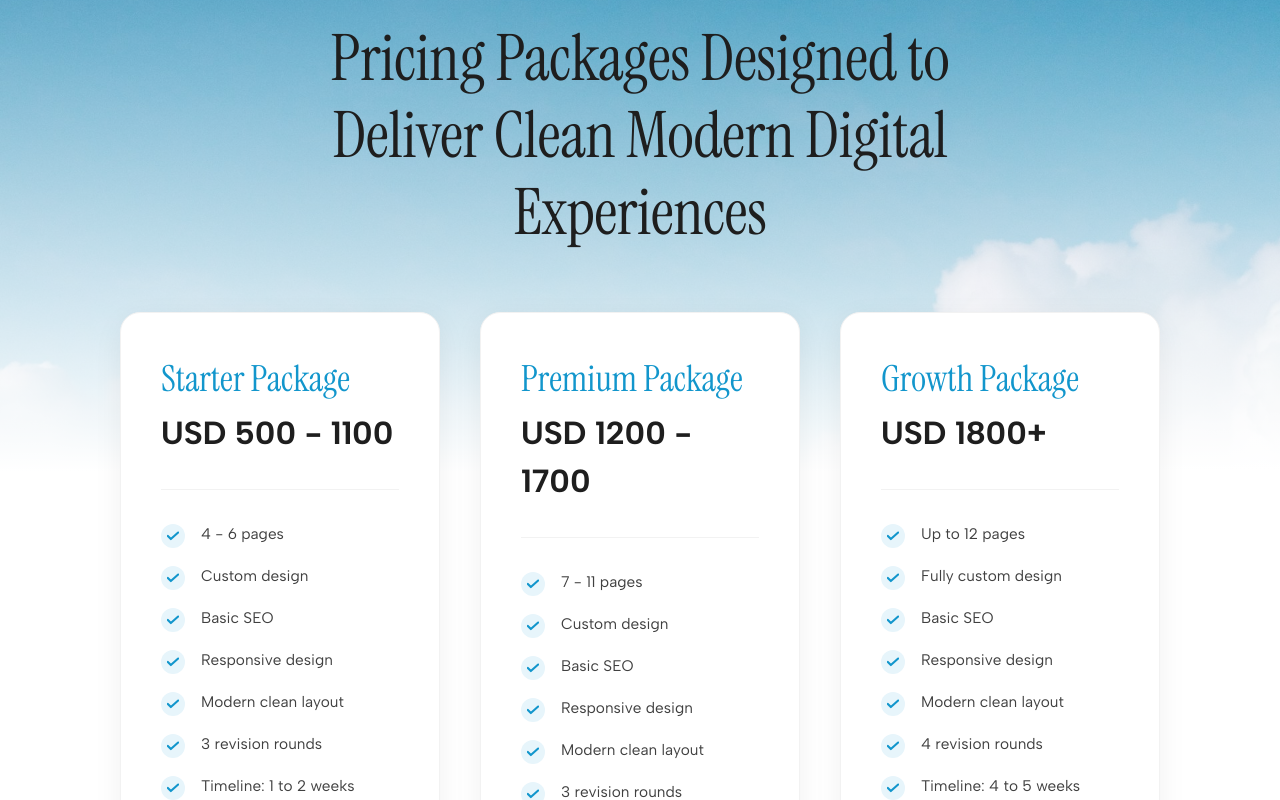
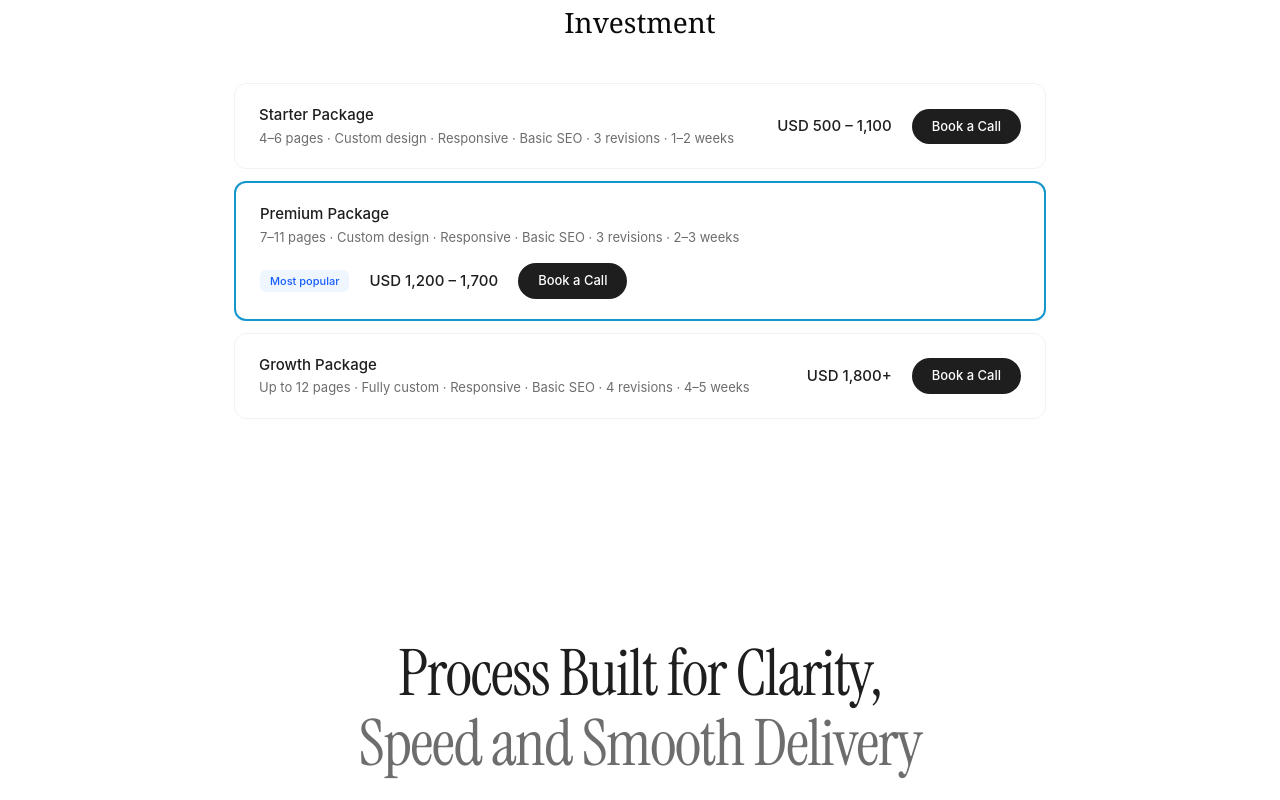
Before and after one commit to maheshikabandara/MaheshikaBandaraPortfolio, a React (Vite) app: page / in a window 1280 px wide. Shown: the part 3840-4640 px from the top of the page. Built offline with nearby package versions, Linux system fonts and the light colour scheme.

Commit message:
Update AnimatedPortfolio.tsx

```diff
--- a/src/app/components/AnimatedPortfolio.tsx
+++ b/src/app/components/AnimatedPortfolio.tsx
@@ -349,69 +349,28 @@ function PricingCard({ title, price, features }: { title: string, price: string,
 
 function PricingSection() {
   const plans = [
-    {
-      title: "Starter Package",
-      price: "USD 500 - 1100",
-      features: [
-        "4 - 6 pages",
-        "Custom design",
-        "Basic SEO",
-        "Responsive design",
-        "Modern clean layout",
-        "3 revision rounds",
-        "Timeline: 1 to 2 weeks"
-      ]
-    },
-    {
-      title: "Premium Package",
-      price: "USD 1200 - 1700",
-      features: [
-        "7 - 11 pages",
-        "Custom design",
-        "Basic SEO",
-        "Responsive design",
-        "Modern clean layout",
-        "3 revision rounds",
-        "Timeline: 2 to 3 weeks"
-      ]
-    },
-    {
-      title: "Growth Package",
-      price: "USD 1800+",
-      features: [
-        "Up to 12 pages",
-        "Fully custom design",
-        "Basic SEO",
-        "Responsive design",
-        "Modern clean layout",
-        "4 revision rounds",
-        "Timeline: 4 to 5 weeks"
-      ]
-    }
+    { title: "Starter Package", price: "USD 500 – 1,100", desc: "4–6 pages · Custom design · Responsive · Basic SEO · 3 revisions · 1–2 weeks", featured: false },
+    { title: "Premium Package", price: "USD 1,200 – 1,700", desc: "7–11 pages · Custom design · Responsive · Basic SEO · 3 revisions · 2–3 weeks", featured: true },
+    { title: "Growth Package", price: "USD 1,800+", desc: "Up to 12 pages · Fully custom · Responsive · Basic SEO · 4 revisions · 4–5 weeks", featured: false },
   ];
-
   return (
-    <AnimatedSection delay={0.1} id="pricing">
-      <div className="min-h-screen flex flex-col items-center justify-center relative w-full py-[100px] px-[20px] md:px-[60px] lg:px-[120px]" data-name="Pricing">
-        <div aria-hidden="true" className="absolute inset-0 pointer-events-none z-0">
-          <div className="absolute bg-[#fdfdfd] inset-0" />
-          <img alt="" className="absolute max-w-none object-cover w-full h-full" src={imgHero} />
-          <div className="absolute bg-gradient-to-b from-[rgba(255,255,255,0)] inset-0 to-[46.487%] to-white" />
-        </div>
-        <div className="flex flex-col gap-[60px] items-center relative w-full z-10 max-w-[1440px] mx-auto">
-          <p className="font-['Instrument_Serif',serif] leading-[1.2] not-italic relative text-[#1e1e1e] text-center tracking-[-0.28px] w-full lg:w-[70%]" style={{ fontSize: 'clamp(32px, 5vw, 80px)' }}>
-            Pricing Packages Designed to Deliver Clean Modern Digital Experiences
-          </p>
-          <div className="grid grid-cols-1 lg:grid-cols-3 gap-[24px] xl:gap-[40px] items-stretch relative w-full">
-            {plans.map((plan, idx) => (
-              <PricingCard
-                key={idx}
-                title={plan.title}
-                price={plan.price}
-                features={plan.features}
-              />
-            ))}
-          </div>
+    <AnimatedSection id="pricing">
+      <div className="py-[80px] px-6 max-w-[860px] mx-auto">
+        <h2 className="text-[28px] font-serif text-center mb-[40px]">Investment</h2>
+        <div className="flex flex-col gap-[12px]">
+          {plans.map((p, i) => (
+            <div key={i} className={`bg-white flex items-center justify-between gap-4 px-[24px] py-[20px] rounded-[12px] ${p.featured ? "border-2 border-[#1296cc]" : "border border-[#f2f2f2]"} flex-wrap`}>
+              <div>
+                <p className="font-medium text-[#1e1e1e] text-[15px]">{p.title}</p>
+                <p className="text-[#6d6d6d] text-[13px] mt-[2px]">{p.desc}</p>
+              </div>
+              <div className="flex items-center gap-[20px]">
+                {p.featured && <span className="text-[11px] font-medium px-[10px] py-[3px] rounded-[6px] bg-blue-50 text-blue-600">Most popular</span>}
+                <p className="font-medium text-[#1e1e1e] text-[15px] whitespace-nowrap">{p.price}</p>
+                <button onClick={() => window.open("https://cal.com/maheshikabandara/15min", "_blank")} className="bg-[#1e1e1e] px-[20px] py-[8px] rounded-[50px] text-[#fdfdfd] text-[13px] font-medium hover:bg-[#1296cc] transition-all whitespace-nowrap">Book a Call</button>
+              </div>
+            </div>
+          ))}
         </div>
       </div>
     </AnimatedSection>
```
